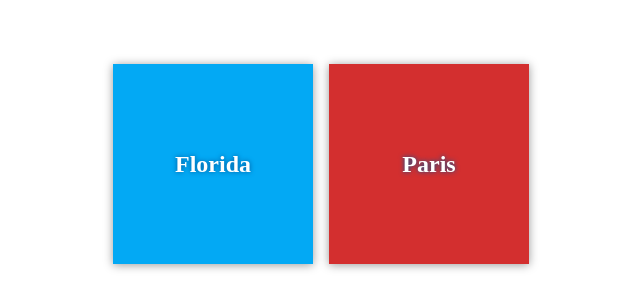
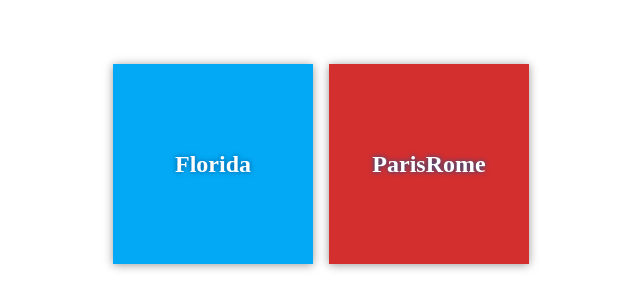
Before and after one commit to relja808/my-travel-plans, a plain HTML site: page index.html in a window 1280 px wide. Shown: the part 236-544 px from the top of the page, without its empty margins (319-959 px from the left). Drawn offline with Linux system fonts and the light colour scheme; files that its build step writes are made by us from their sources.

Commit message:
Rome added

```diff
--- a/index.html
+++ b/index.html
@@ -16,6 +16,7 @@
 
             <div class="destination" id="paris">
                 <h2>Paris</h2>
+                <h2>Rome</h2>
             </div>
         </div>
     </div>
```
